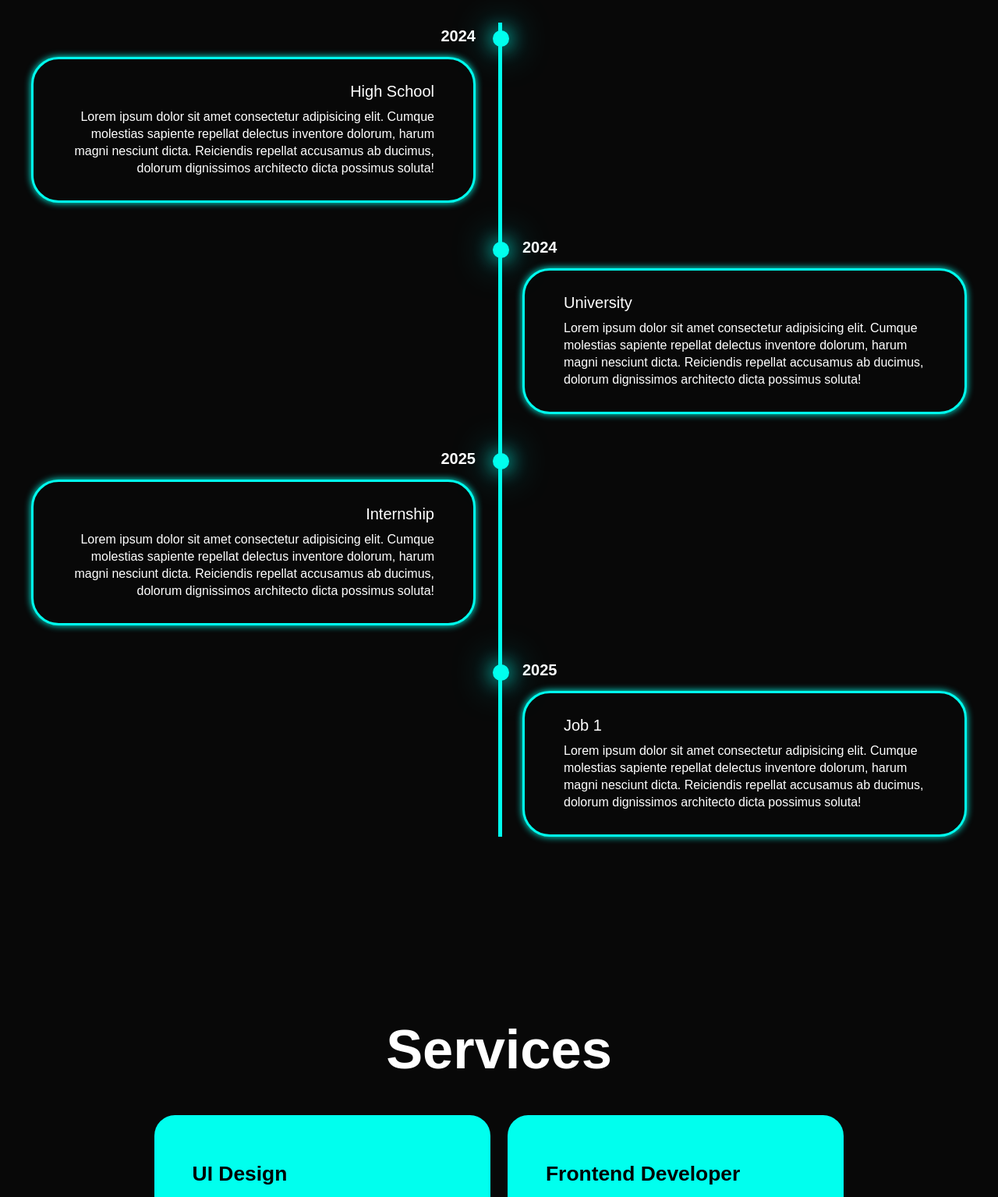
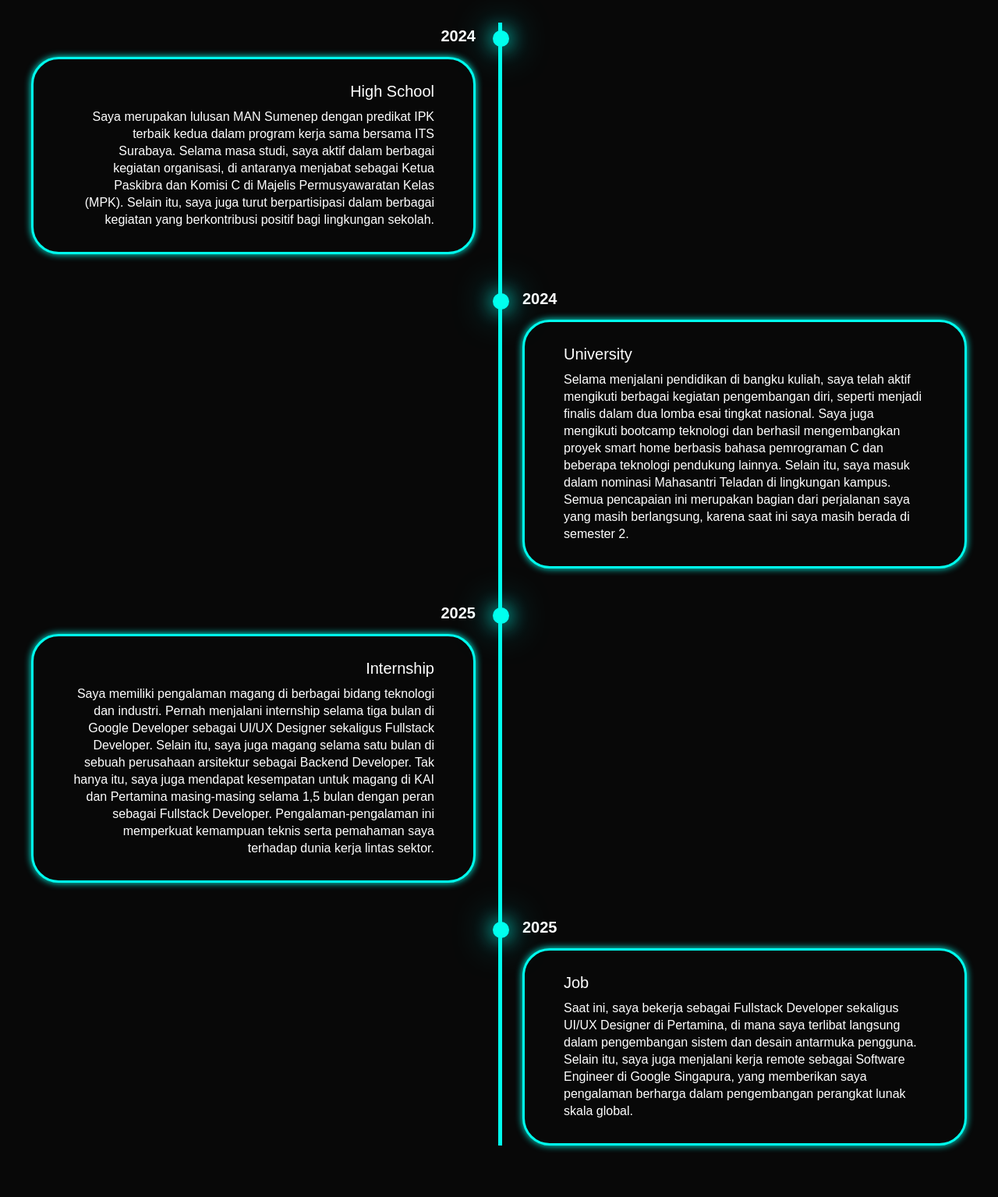
Before and after one commit to FajarAsyAri1102/Website-Personal, a plain HTML site: page index.html in a window 1280 px wide. Shown: the part 1040-2575 px from the top of the page at 78% size. Drawn offline with nearby package versions, Linux system fonts and the light colour scheme.

Commit message:
Update index.html

```diff
--- a/index.html
+++ b/index.html
@@ -61,10 +61,7 @@
           <div class="timeline-content">
             <h3>High School</h3>
             <p>
-              Lorem ipsum dolor sit amet consectetur adipisicing elit. Cumque
-              molestias sapiente repellat delectus inventore dolorum, harum
-              magni nesciunt dicta. Reiciendis repellat accusamus ab ducimus,
-              dolorum dignissimos architecto dicta possimus soluta!
+              Saya merupakan lulusan MAN Sumenep dengan predikat IPK terbaik kedua dalam program kerja sama bersama ITS Surabaya. Selama masa studi, saya aktif dalam berbagai kegiatan organisasi, di antaranya menjabat sebagai Ketua Paskibra dan Komisi C di Majelis Permusyawaratan Kelas (MPK). Selain itu, saya juga turut berpartisipasi dalam berbagai kegiatan yang berkontribusi positif bagi lingkungan sekolah.
             </p>
           </div>
         </div>
@@ -75,10 +72,7 @@
           <div class="timeline-content">
             <h3>University</h3>
             <p>
-              Lorem ipsum dolor sit amet consectetur adipisicing elit. Cumque
-              molestias sapiente repellat delectus inventore dolorum, harum
-              magni nesciunt dicta. Reiciendis repellat accusamus ab ducimus,
-              dolorum dignissimos architecto dicta possimus soluta!
+              Selama menjalani pendidikan di bangku kuliah, saya telah aktif mengikuti berbagai kegiatan pengembangan diri, seperti menjadi finalis dalam dua lomba esai tingkat nasional. Saya juga mengikuti bootcamp teknologi dan berhasil mengembangkan proyek smart home berbasis bahasa pemrograman C dan beberapa teknologi pendukung lainnya. Selain itu, saya masuk dalam nominasi Mahasantri Teladan di lingkungan kampus. Semua pencapaian ini merupakan bagian dari perjalanan saya yang masih berlangsung, karena saat ini saya masih berada di semester 2.
             </p>
           </div>
         </div>
@@ -89,10 +83,7 @@
           <div class="timeline-content">
             <h3>Internship</h3>
             <p>
-              Lorem ipsum dolor sit amet consectetur adipisicing elit. Cumque
-              molestias sapiente repellat delectus inventore dolorum, harum
-              magni nesciunt dicta. Reiciendis repellat accusamus ab ducimus,
-              dolorum dignissimos architecto dicta possimus soluta!
+              Saya memiliki pengalaman magang di berbagai bidang teknologi dan industri. Pernah menjalani internship selama tiga bulan di Google Developer sebagai UI/UX Designer sekaligus Fullstack Developer. Selain itu, saya juga magang selama satu bulan di sebuah perusahaan arsitektur sebagai Backend Developer. Tak hanya itu, saya juga mendapat kesempatan untuk magang di KAI dan Pertamina masing-masing selama 1,5 bulan dengan peran sebagai Fullstack Developer. Pengalaman-pengalaman ini memperkuat kemampuan teknis serta pemahaman saya terhadap dunia kerja lintas sektor.
             </p>
           </div>
         </div>
@@ -101,12 +92,9 @@
           <div class="timeline-dot"></div>
           <div class="timeline-date">2025</div>
           <div class="timeline-content">
-            <h3>Job 1</h3>
+            <h3>Job</h3>
             <p>
-              Lorem ipsum dolor sit amet consectetur adipisicing elit. Cumque
-              molestias sapiente repellat delectus inventore dolorum, harum
-              magni nesciunt dicta. Reiciendis repellat accusamus ab ducimus,
-              dolorum dignissimos architecto dicta possimus soluta!
+            Saat ini, saya bekerja sebagai Fullstack Developer sekaligus UI/UX Designer di Pertamina, di mana saya terlibat langsung dalam pengembangan sistem dan desain antarmuka pengguna. Selain itu, saya juga menjalani kerja remote sebagai Software Engineer di Google Singapura, yang memberikan saya pengalaman berharga dalam pengembangan perangkat lunak skala global.
             </p>
           </div>
         </div>
@@ -119,7 +107,7 @@
       <div class="services-container">
         <div class="service-box">
           <div class="service-info">
-            <h4>UI Design</h4>
+            <h4>UI/UX Developer</h4>
             <p>
               Lorem ipsum dolor sit amet consectetur, adipisicing elit. Amet
               reprehenderit labore rem, architecto, iste porro, blanditiis at
@@ -152,7 +140,7 @@
         </div>
         <div class="service-box">
           <div class="service-info">
-            <h4>Testing</h4>
+            <h4>Software Engineer</h4>
             <p>
               Lorem ipsum dolor sit amet consectetur, adipisicing elit. Amet
               reprehenderit labore rem, architecto, iste porro, blanditiis at
```
